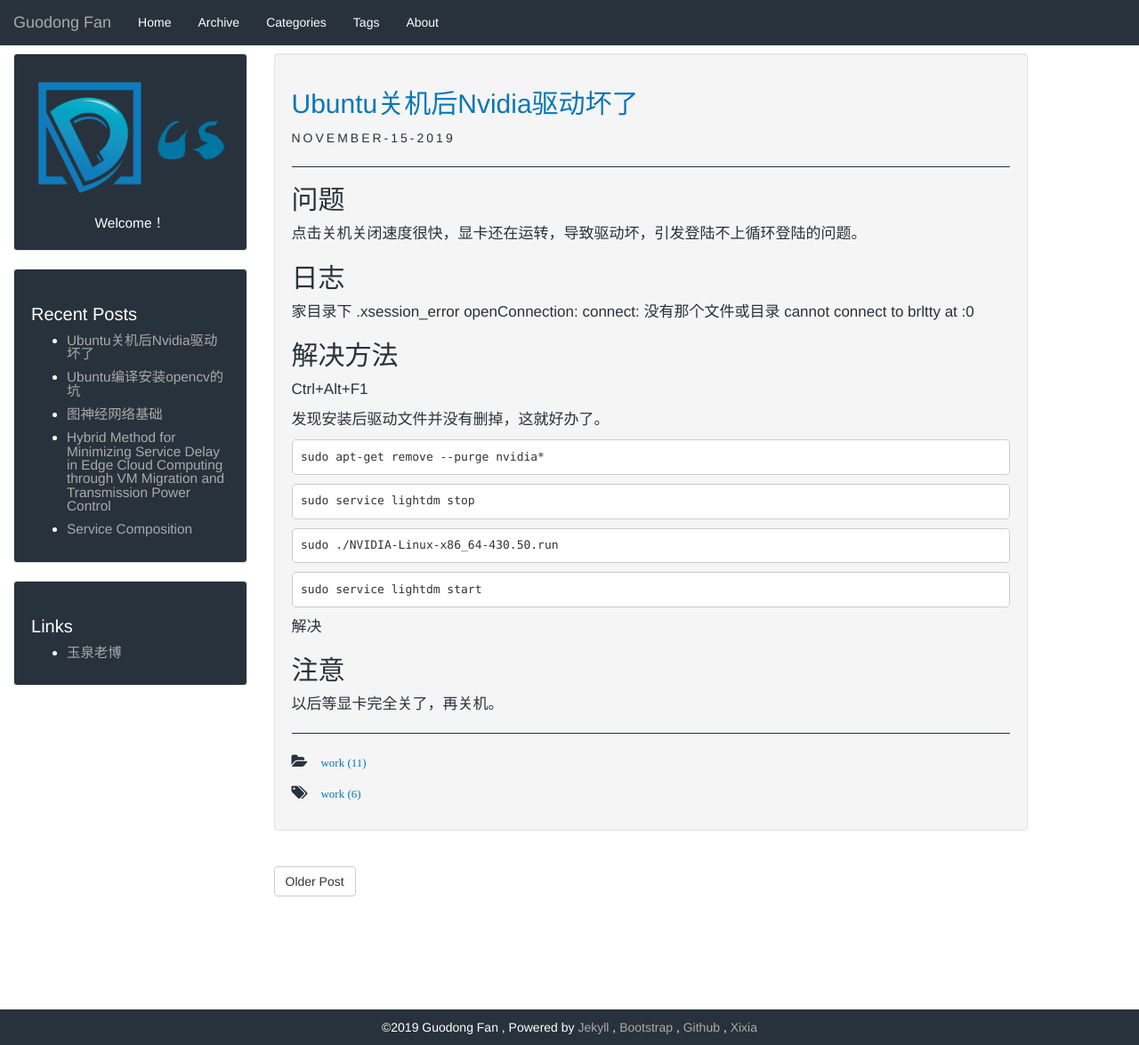
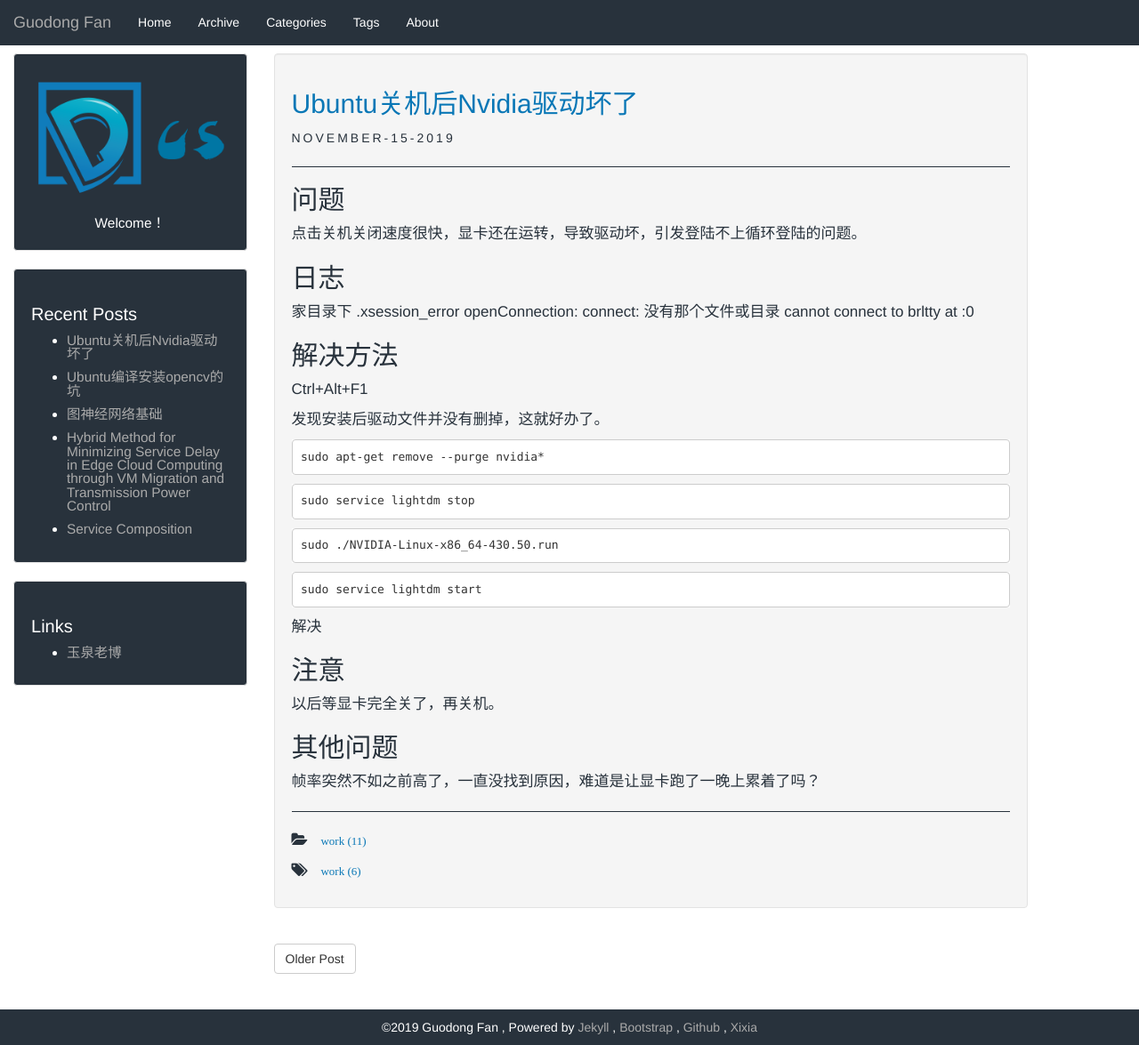
Before and after one commit to GuodongFan/GuodongFan.github.io, a Jekyll site: the page built from _posts/2019-11-15-Nvidia-Driver.md, in a window 1280 px wide and 1175 px high. Shown: the whole window at 89% size. Built offline with Jekyll 4.4.1, drawn with Linux system fonts in a browser that asks for light colours; our own code applies the rules of GitHub Pages for plain Markdown files.

Commit message:
Update 2019-11-15-Nvidia-Driver.md

```diff
--- a/_posts/2019-11-15-Nvidia-Driver.md
+++ b/_posts/2019-11-15-Nvidia-Driver.md
@@ -42,3 +42,8 @@ sudo service lightdm start
 ## 注意
 
 以后等显卡完全关了，再关机。
+
+
+## 其他问题
+
+帧率突然不如之前高了，一直没找到原因，难道是让显卡跑了一晚上累着了吗？
```
